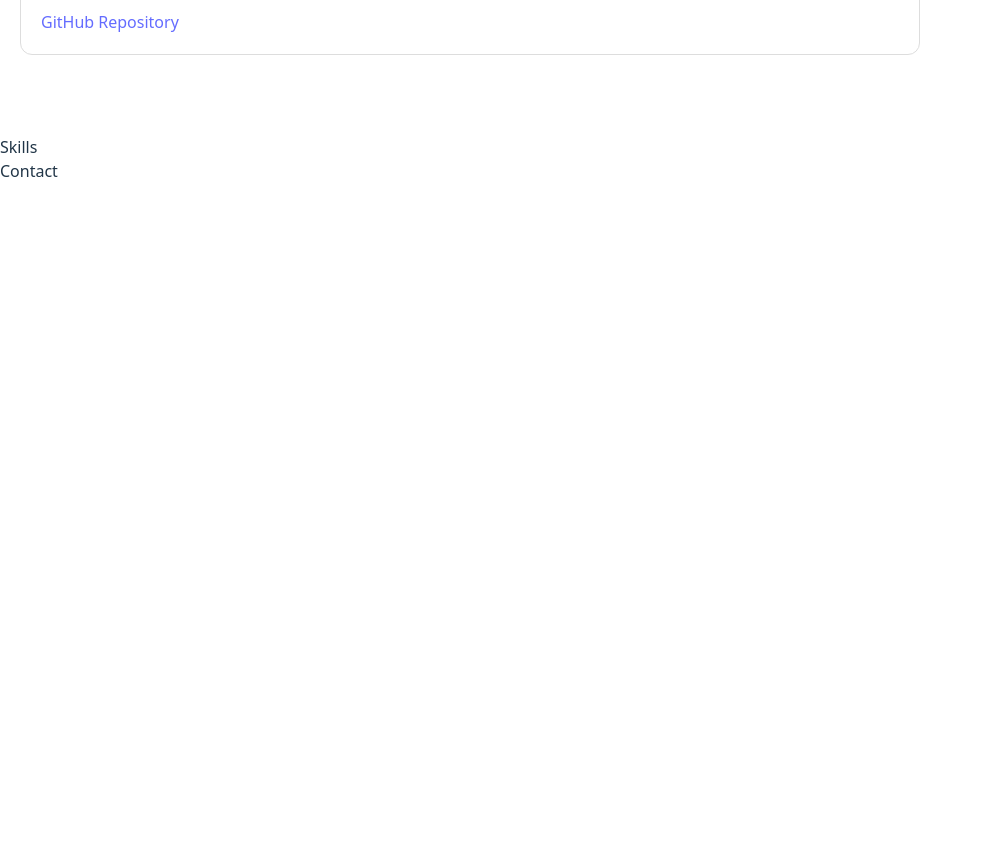
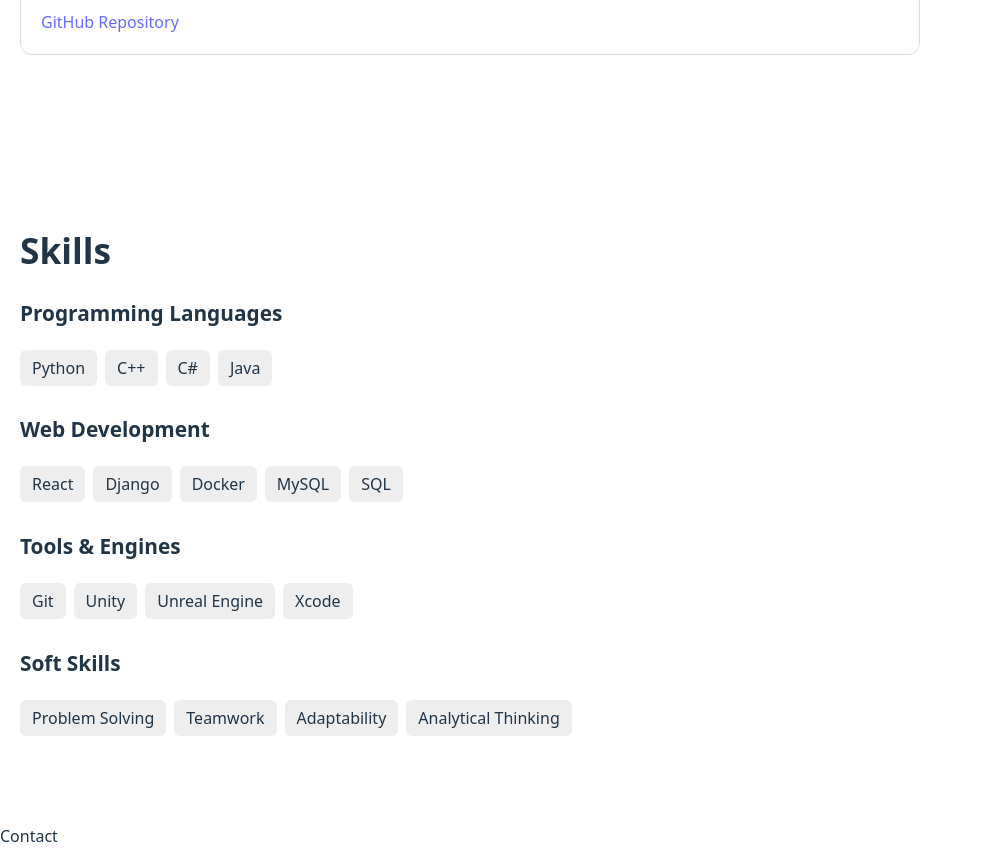
Before and after one commit to IannToquiantzi/Portafolio, a React (Vite) app: page / in a window 1280 px wide. Shown: the part 2220-3068 px from the top of the page, without its empty margins (0-982 px from the left). Before the commit the page ends 2403 px from the top, so only its background shows below. Built offline with nearby package versions, Linux system fonts and the light colour scheme.

Commit message:
feat: add dynamic skills section with categories

```diff
--- /dev/null
+++ b/src/components/SkillCategory.tsx
@@ -0,0 +1,32 @@
+type SkillCategoryProps = {
+  title: string;
+  items: string[];
+};
+
+function SkillCategory({ title, items }: SkillCategoryProps) {
+  return (
+    <div style={{ marginBottom: "20px" }}>
+      <h3 style={{ fontSize: "1.3rem", fontWeight: "bold" }}>{title}</h3>
+
+      <div style={{ marginTop: "10px" }}>
+        {items.map((skill) => (
+          <span
+            key={skill}
+            style={{
+              display: "inline-block",
+              padding: "6px 12px",
+              background: "#eee",
+              borderRadius: "6px",
+              marginRight: "8px",
+              marginBottom: "8px"
+            }}
+          >
+            {skill}
+          </span>
+        ))}
+      </div>
+    </div>
+  );
+}
+
+export default SkillCategory;
--- /dev/null
+++ b/src/data/skills.ts
@@ -0,0 +1,11 @@
+export const skills = {
+  languages: ["Python", "C++", "C#", "Java"],
+  web: ["React", "Django", "Docker", "MySQL", "SQL"],
+  tools: ["Git", "Unity", "Unreal Engine", "Xcode"],
+  softSkills: [
+    "Problem Solving",
+    "Teamwork",
+    "Adaptability",
+    "Analytical Thinking"
+  ]
+};
--- a/src/sections/Skills.tsx
+++ b/src/sections/Skills.tsx
@@ -1,4 +1,21 @@
+import { skills } from "../data/skills";
+import SkillCategory from "../components/SkillCategory";
+
 function Skills() {
-  return <section>Skills</section>
+  return (
+    <section style={{ padding: "60px 20px" }}>
+      <h2 style={{ fontSize: "2.2rem", fontWeight: "bold", marginBottom: "20px" }}>
+        Skills
+      </h2>
+
+      <div style={{ maxWidth: "900px", margin: "0 auto" }}>
+        <SkillCategory title="Programming Languages" items={skills.languages} />
+        <SkillCategory title="Web Development" items={skills.web} />
+        <SkillCategory title="Tools & Engines" items={skills.tools} />
+        <SkillCategory title="Soft Skills" items={skills.softSkills} />
+      </div>
+    </section>
+  );
 }
-export default Skills
+
+export default Skills;
```
